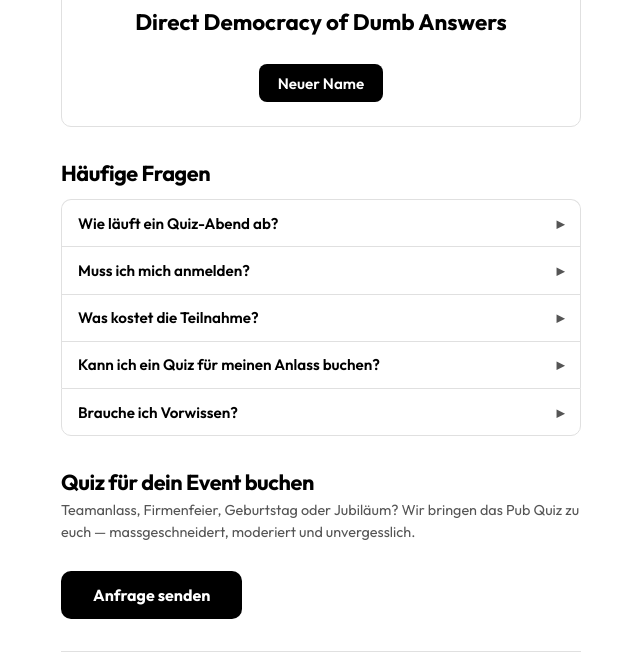
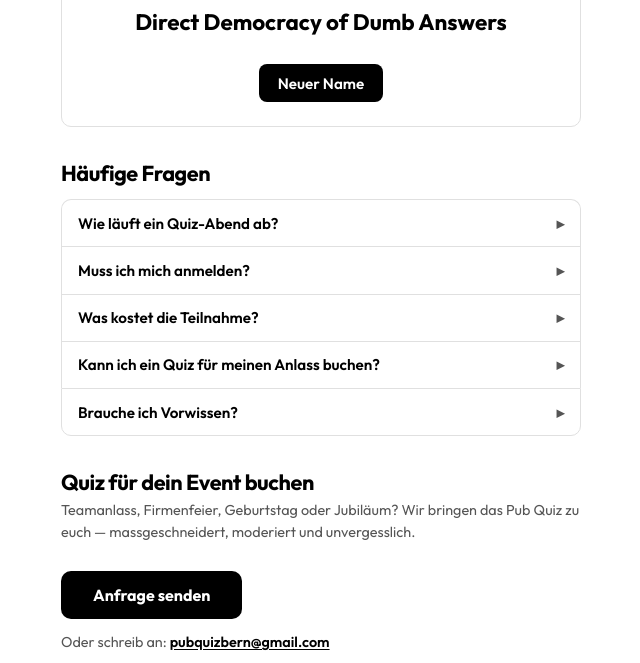
Before and after one commit to tschitschable/pubquiz-website, a plain HTML site: page index.html in a window 1280 px wide. Shown: the part 839-1502 px from the top of the page, without its empty margins (319-959 px from the left). Drawn offline with Linux system fonts and the light colour scheme.

Commit message:
Show booking email address as mailto fallback
Add a visible pubquizbern@gmail.com line under the inquiry button on
German and English pages for users whose mail client does not open.

Co-authored-by: Cursor <cursoragent@cursor.com>

```diff
--- a/index.html
+++ b/index.html
@@ -143,6 +143,7 @@
         <h2>Quiz für dein Event buchen</h2>
         <p class="booking-intro">Teamanlass, Firmenfeier, Geburtstag oder Jubiläum? Wir bringen das Pub Quiz zu euch — massgeschneidert, moderiert und unvergesslich.</p>
         <a href="mailto:pubquizbern@gmail.com?subject=Pub%20Quiz%20Anfrage&body=Wie%20viele%20Personen%20seid%20ihr%3F%20_______________%0AWas%20ist%20euer%20Wunschdatum%3F%20_______________%0AHabt%20ihr%20bereits%20eine%20Location%3F%20______________" class="btn btn-primary booking-mailto-btn">Anfrage senden</a>
+        <p class="booking-email">Oder schreib an: <a href="mailto:pubquizbern@gmail.com">pubquizbern@gmail.com</a></p>
       </section>
     </main>
 
--- a/styles.css
+++ b/styles.css
@@ -831,6 +831,24 @@ footer p {
   color: var(--bg);
 }
 
+.booking-email {
+  margin: 0.85rem 0 0;
+  font-size: 0.9rem;
+  color: var(--text-muted);
+  line-height: 1.5;
+}
+
+.booking-email a {
+  color: var(--text);
+  font-weight: 600;
+  text-decoration: underline;
+  text-underline-offset: 2px;
+}
+
+.booking-email a:hover {
+  color: var(--text-muted);
+}
+
 /* Team name generator */
 .teamname-section {
   margin-top: 2rem;
```
Also changed, not shown: en/index.html (+1 -0 lines).
